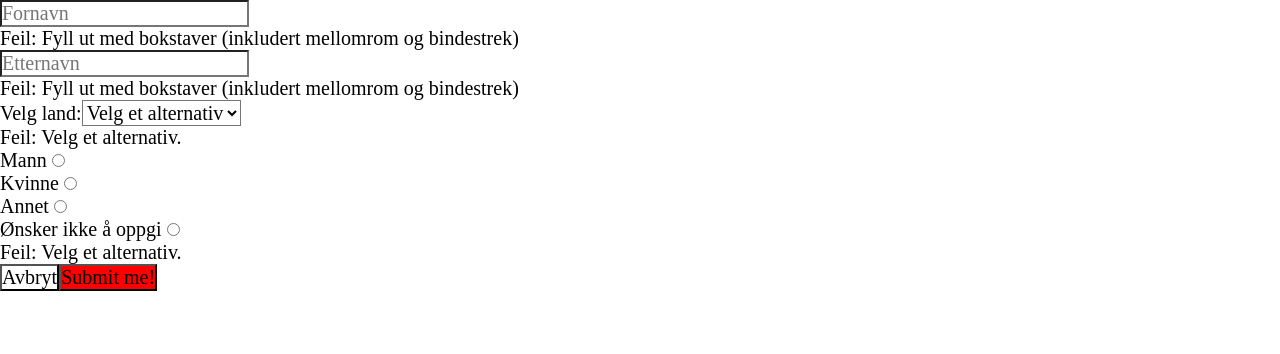
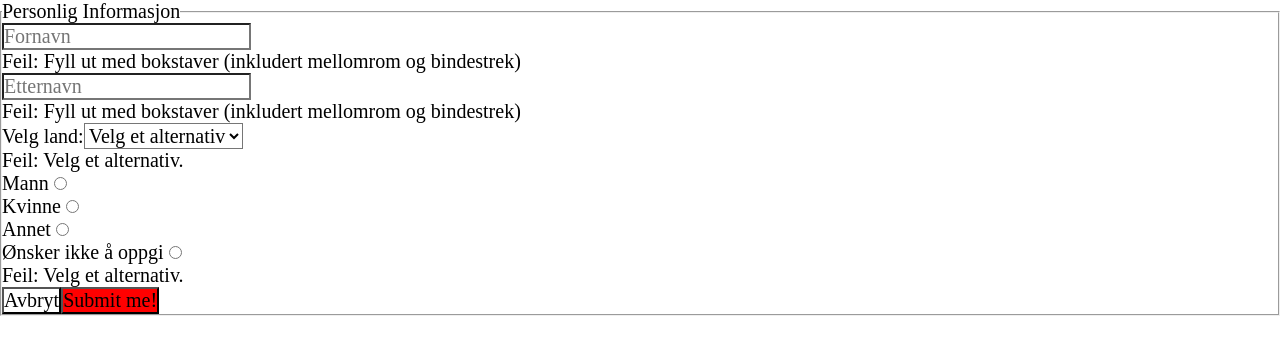
Before and after one commit to 0mar0mrani/form, a React (Vite) app: page / in a window 1280 px wide. Shown: the top 354 px of the page. Built offline with nearby package versions, Linux system fonts and the light colour scheme.

Commit message:
Added fieldset and legend

```diff
--- a/src/components/Form.tsx
+++ b/src/components/Form.tsx
@@ -142,12 +142,14 @@ export default function Form() {
 
 	function onSubmit(event) {
 		event.preventDefault();
-
-		console.log('Post request!!');
+		console.log(currentData);
 	}
 
 	return (
 		<form action="/">
+			<fieldset>
+				<legend className="">Personlig Informasjon</legend>
+
 				<TextInput
 					placeholderText="Fornavn"
 					onChange={handleFirstNameChange}
@@ -181,6 +183,7 @@ export default function Form() {
 					submitMethod={onSubmit}
 					isDisabled={!isFormValid}
 				/>
+			</fieldset>
 		</form>
 	)
 }
```
Lines whose indentation alone changed are shown as unchanged.
